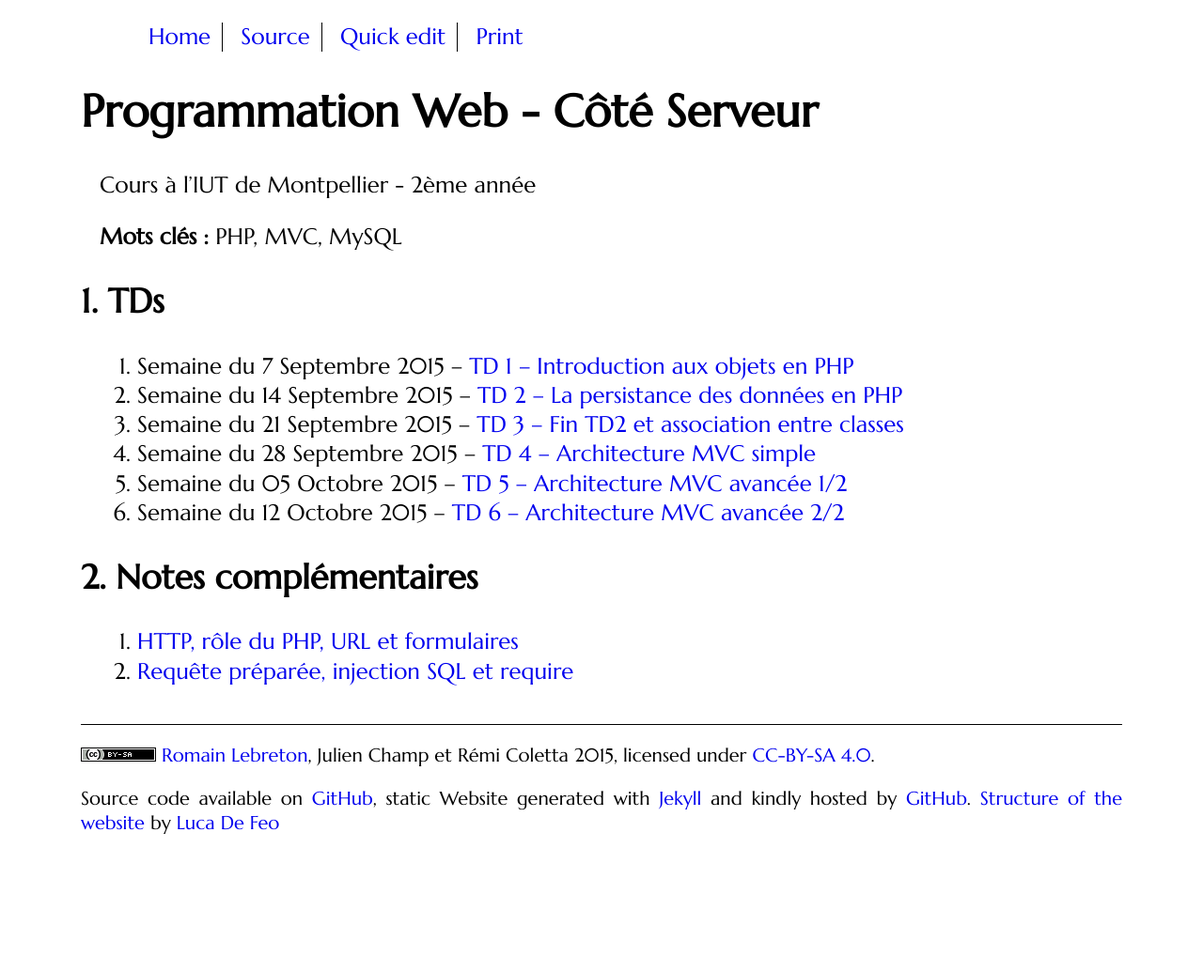
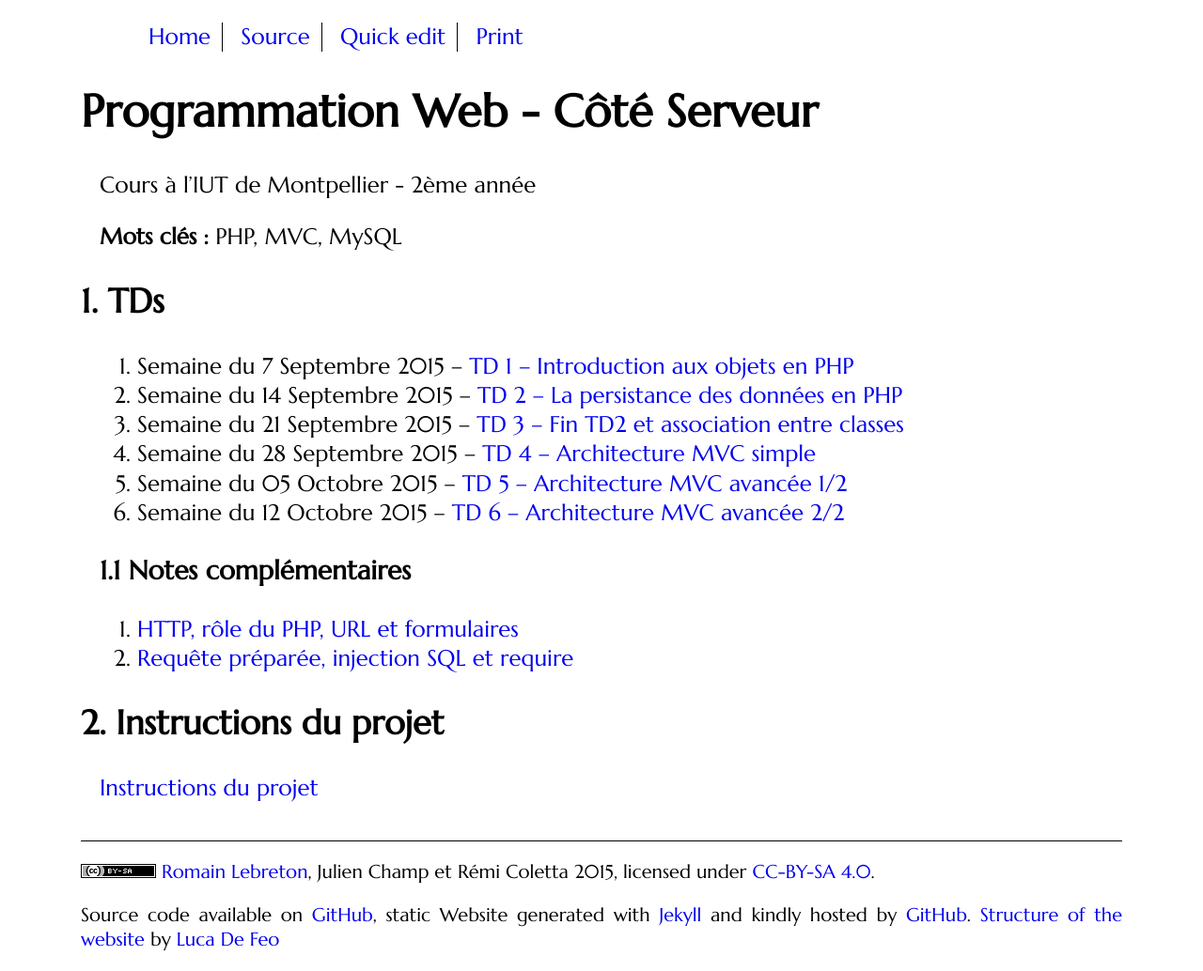
Before and after one commit to romainlebreton/R3.01-DeveloppementWeb, a Jekyll site: the page built from index.md, in a window 1280 px wide. Shown: the whole page at 94% size. Built offline with Jekyll 4.4.1, drawn with Linux system fonts in a browser that asks for light colours; some web fonts are replaced; before the commit the page ends 910 px from its top, so only the background shows below that.

Commit message:
link to projet.html

```diff
--- a/index.md
+++ b/index.md
@@ -18,8 +18,11 @@ Cours à l'IUT de Montpellier - 2ème année
 1. Semaine du 05 Octobre 2015 --  [TD 5 -- Architecture MVC avancée 1/2](tutorials/tutorial5.html)
 1. Semaine du 12 Octobre 2015 --  [TD 6 -- Architecture MVC avancée 2/2](tutorials/tutorial6.html)
 
-
-## Notes complémentaires
+### Notes complémentaires
 
 1. [HTTP, rôle du PHP, URL et formulaires]({{site.baseurl}}/assets/tut1-complement.html)
 2. [Requête préparée, injection SQL et require]({{site.baseurl}}/assets/tut2-complement.html)
+
+## Instructions du projet
+
+[Instructions du projet](projet.html)
```
